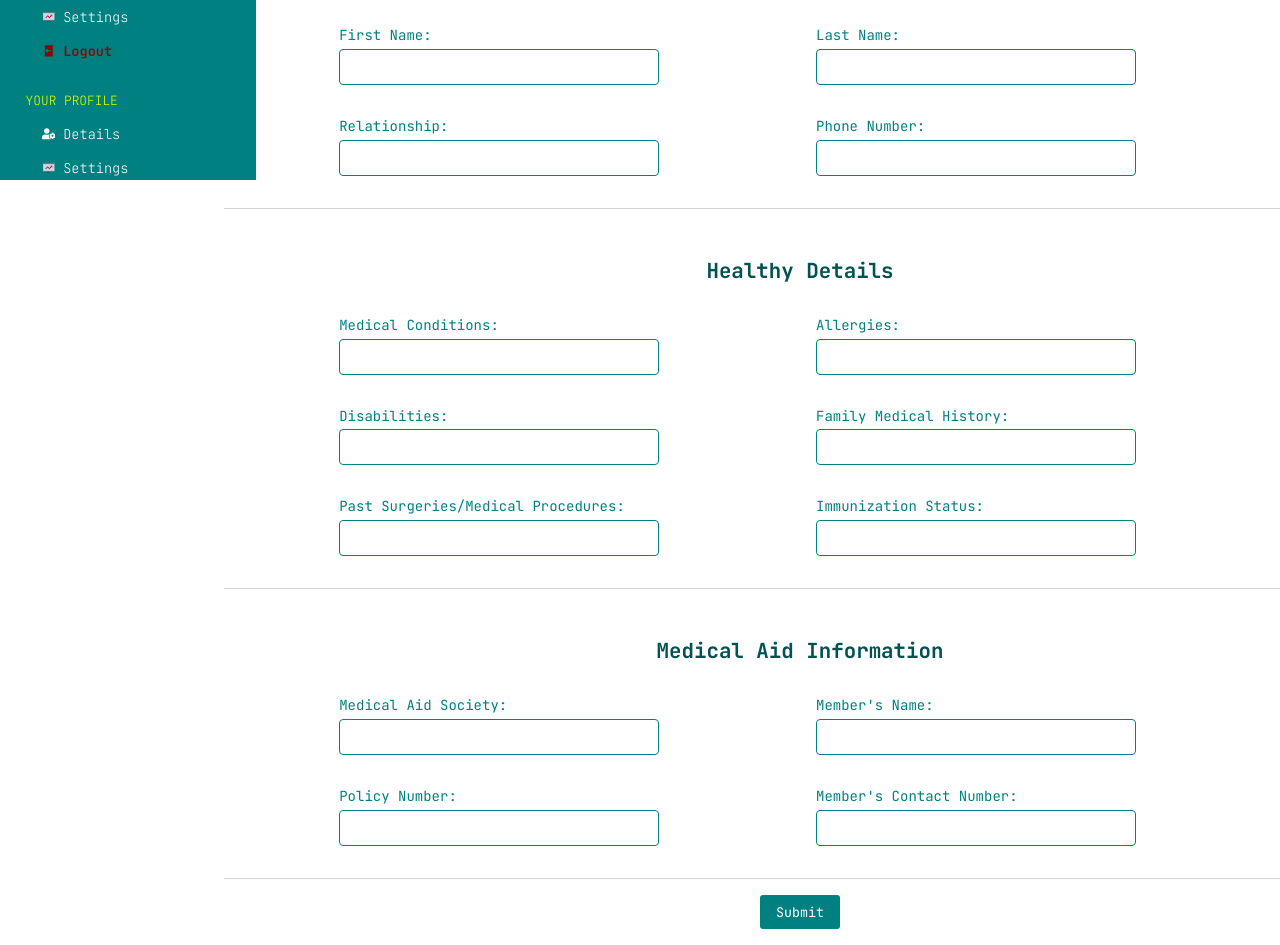
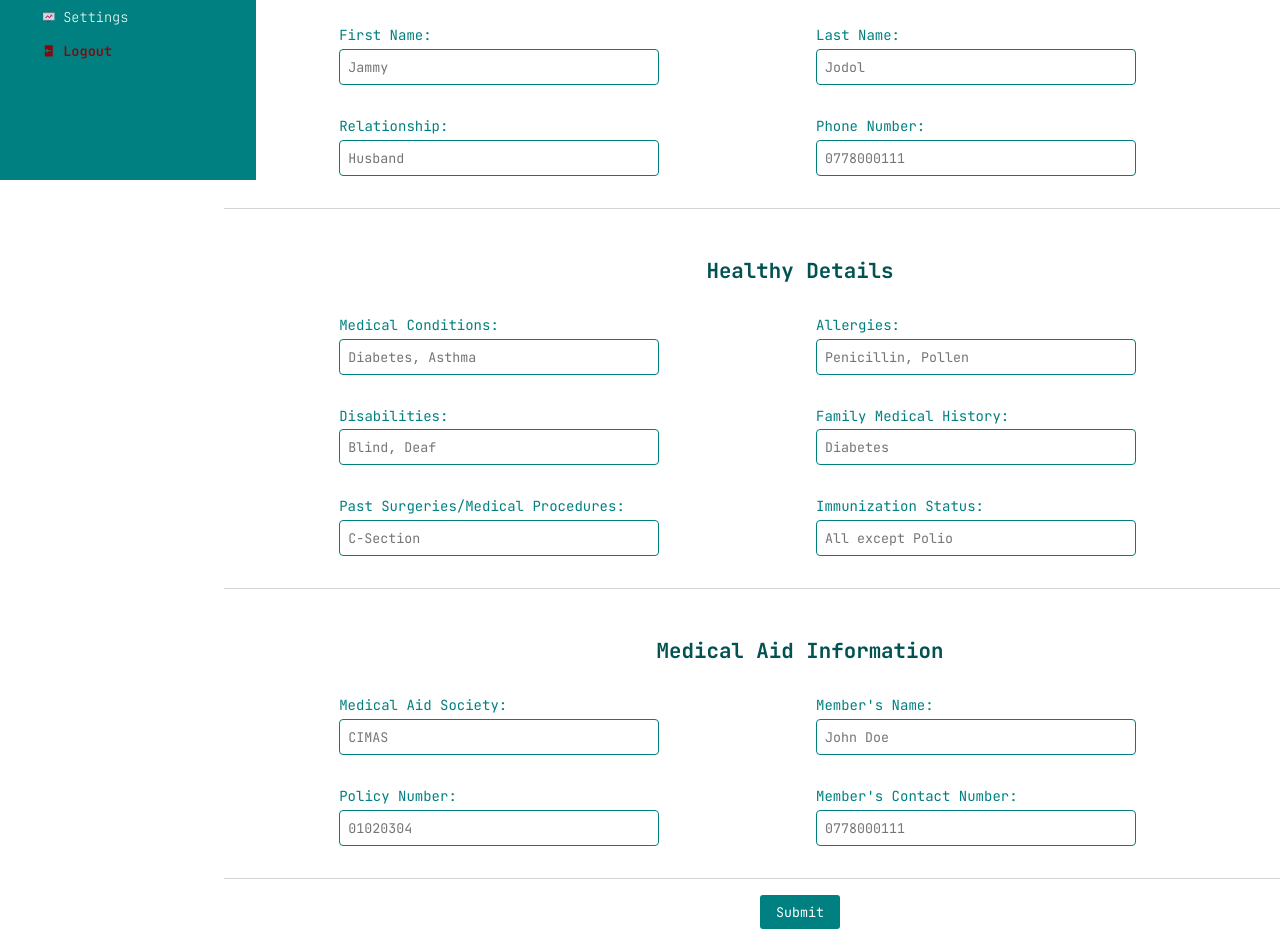
Before and after one commit to Amen-Musingarimi/medvault, a React (Create React App) app: page /add-patient in a window 1280 px wide. Shown: the part 620-1565 px from the top of the page. Built offline with nearby package versions, Linux system fonts and the light colour scheme.

Commit message:
Add some placeholders on inputs

```diff
--- a/src/components/patients/AddPatient.jsx
+++ b/src/components/patients/AddPatient.jsx
@@ -150,6 +150,7 @@ const AddPatientForm = () => {
             <input
               type="text"
               name="keenFirstName"
+              placeholder="Jammy"
               value={formData.keenFirstName}
               onChange={handleChange}
               className={classes.input_area}
@@ -160,6 +161,7 @@ const AddPatientForm = () => {
             <input
               type="text"
               name="keenLastName"
+              placeholder="Jodol"
               value={formData.keenLastName}
               onChange={handleChange}
               className={classes.input_area}
@@ -171,6 +173,7 @@ const AddPatientForm = () => {
               type="text"
               name="keenRelationship"
               value={formData.keenRelationship}
+              placeholder="Husband"
               onChange={handleChange}
               className={classes.input_area}
             />
@@ -180,6 +183,7 @@ const AddPatientForm = () => {
             <input
               type="tel"
               name="keenPhoneNumber"
+              placeholder="0778000111"
               value={formData.keenPhoneNumber}
               onChange={handleChange}
               className={classes.input_area}
@@ -196,6 +200,7 @@ const AddPatientForm = () => {
             <input
               type="text"
               name="medicalConditions"
+              placeholder="Diabetes, Asthma"
               value={formData.medicalConditions}
               onChange={handleChange}
               className={classes.input_area}
@@ -206,6 +211,7 @@ const AddPatientForm = () => {
             <input
               type="text"
               name="allergies"
+              placeholder="Penicillin, Pollen"
               value={formData.allergies}
               onChange={handleChange}
               className={classes.input_area}
@@ -216,6 +222,7 @@ const AddPatientForm = () => {
             <input
               type="text"
               name="disability"
+              placeholder="Blind, Deaf"
               value={formData.disability}
               onChange={handleChange}
               className={classes.input_area}
@@ -228,6 +235,7 @@ const AddPatientForm = () => {
             <input
               type="text"
               name="familyMedicalHistory"
+              placeholder="Diabetes"
               value={formData.familyMedicalHistory}
               onChange={handleChange}
               className={classes.input_area}
@@ -240,6 +248,7 @@ const AddPatientForm = () => {
             <input
               type="text"
               name="surgicalHistory"
+              placeholder="C-Section"
               value={formData.surgicalHistory}
               onChange={handleChange}
               className={classes.input_area}
@@ -250,6 +259,7 @@ const AddPatientForm = () => {
             <input
               type="text"
               name="immunizationStatus"
+              placeholder="All except Polio"
               value={formData.immunizationStatus}
               onChange={handleChange}
               className={classes.input_area}
@@ -268,6 +278,7 @@ const AddPatientForm = () => {
             <input
               type="text"
               name="insuranceProvider"
+              placeholder="CIMAS"
               value={formData.medicalAidSociety}
               onChange={handleChange}
               className={classes.input_area}
@@ -278,6 +289,7 @@ const AddPatientForm = () => {
             <input
               type="text"
               name="policyNumber"
+              placeholder="John Doe"
               value={formData.policyHolderName}
               onChange={handleChange}
               className={classes.input_area}
@@ -288,6 +300,7 @@ const AddPatientForm = () => {
             <input
               type="text"
               name="policyNumber"
+              placeholder="01020304"
               value={formData.policyNumber}
               onChange={handleChange}
               className={classes.input_area}
@@ -299,8 +312,9 @@ const AddPatientForm = () => {
             </label>
             <input
               type="text"
-              name="groupNumber"
-              value={formData.groupNumber}
+              name="memberContactNumber"
+              placeholder="0778000111"
+              value={formData.memberContactNumber}
               onChange={handleChange}
               className={classes.input_area}
             />
--- a/src/components/sideBar/SideBar.jsx
+++ b/src/components/sideBar/SideBar.jsx
@@ -62,21 +62,6 @@ const SideBar = () => {
             <p className={classes.homeText}>Logout</p>
           </Link>
         </div>
-        <div className={classes.homeLinkCont}>
-          <p className={classes.linkHeading}>YOUR PROFILE</p>
-          <Link className={classes.homeLink}>
-            <FaUserCog />
-            <p className={classes.homeText}>Details</p>
-          </Link>
-          <Link className={classes.homeLink}>
-            <FcStatistics />
-            <p className={classes.homeText}>Settings</p>
-          </Link>
-          <Link className={`${classes.homeLink} ${classes.danger}`}>
-            <BiSolidLogOut />
-            <p className={classes.homeText}>Logout</p>
-          </Link>
-        </div>
       </div>
     </nav>
   );
```
